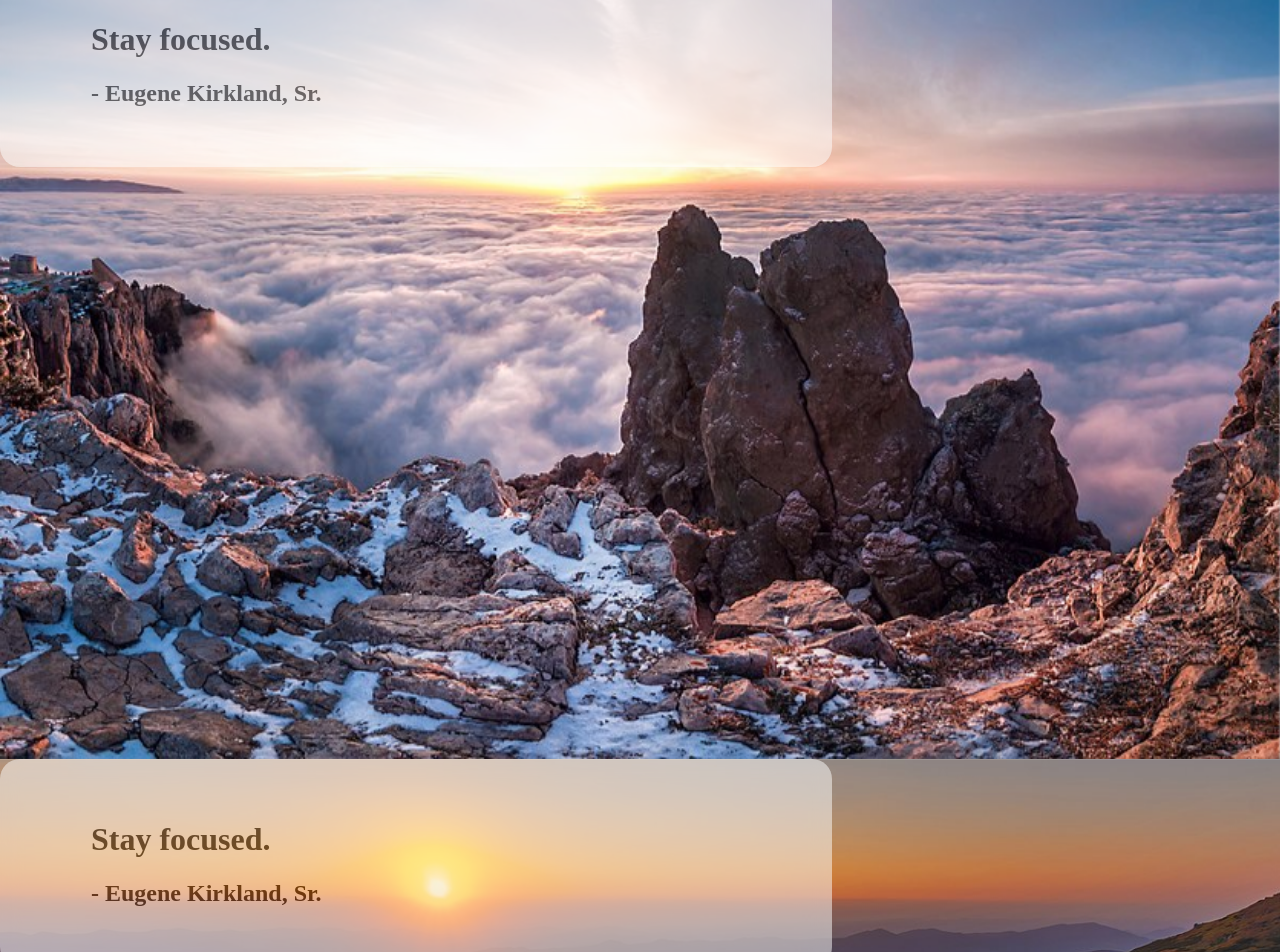
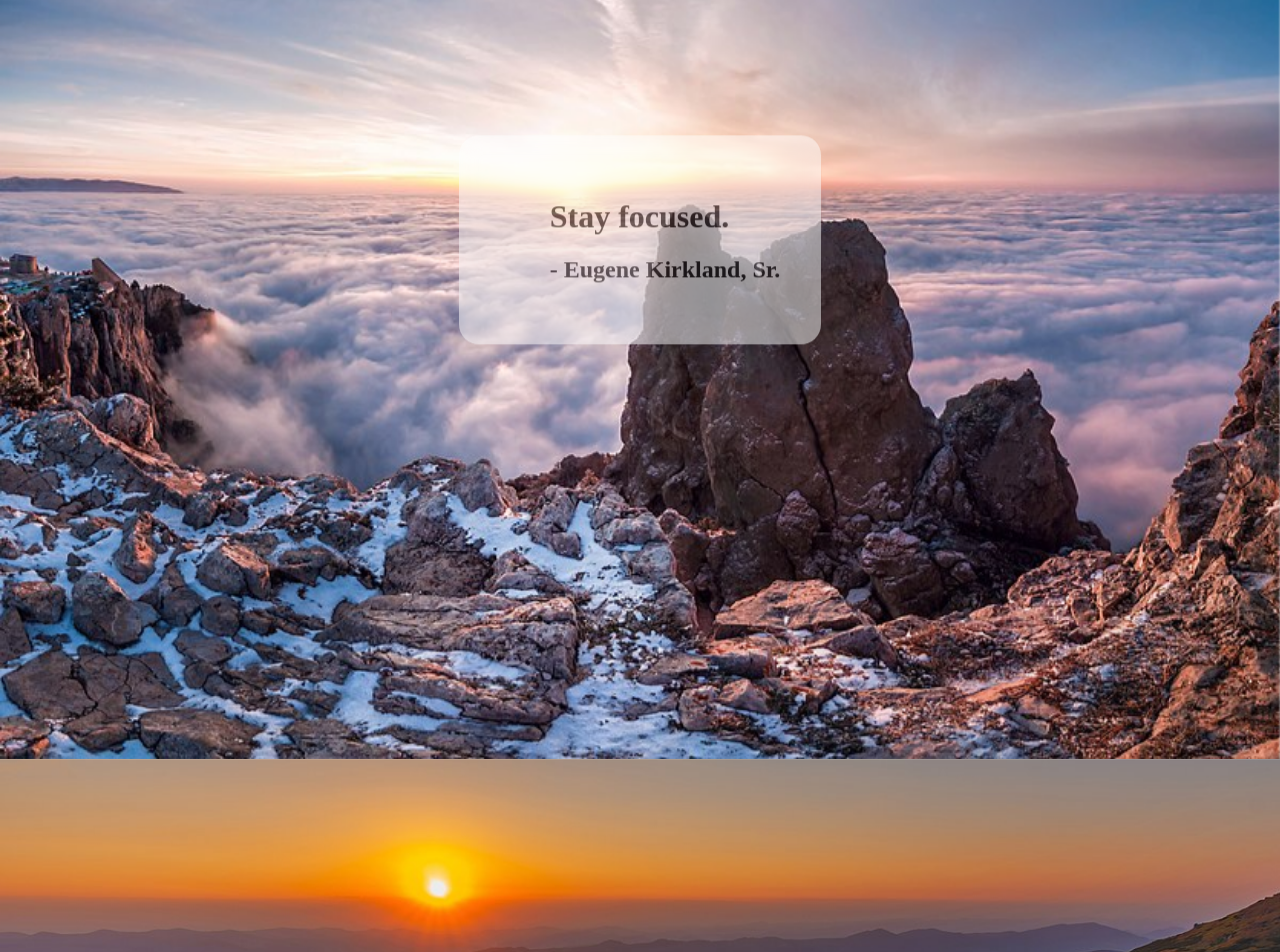
Before and after one commit to BigMoneyKirk/KEUPoetry, an Angular app: page /home in a window 1280 px wide. Shown: the part 160-1112 px from the top of the page. Built offline with nearby package versions, Linux system fonts and the light colour scheme.

Commit message:
Centered the slogan part - going to work on the nav bar; when I click it, it will take me to a section of the page

```diff
--- a/src/app/tabs/home/home.component.html
+++ b/src/app/tabs/home/home.component.html
@@ -24,17 +24,14 @@
   <!-- backgrounds/sections -->
   <div class="container">
     <div class="section">
-      <div class="slogan-container">
-        <h1>{{dailySlogan.text}}</h1>
-        <h2>- {{dailySlogan.author}}</h2>
+      <div class="slogan-flex-container">
+        <div class="slogan-container">
+          <h1>{{dailySlogan.text}}</h1>
+          <h2>- {{dailySlogan.author}}</h2>
+        </div>
       </div>
     </div>
-    <div class="section">
-      <div class="slogan-container">
-        <h1>{{dailySlogan.text}}</h1>
-        <h2>- {{dailySlogan.author}}</h2>
-      </div>
-    </div>
+    <div class="section"></div>
     <div class="section"></div>
     <div class="section"></div>
     <div class="section"></div>
--- a/src/app/tabs/home/home.component.scss
+++ b/src/app/tabs/home/home.component.scss
@@ -1,4 +1,4 @@
-
+$navbar-height: 118.667px;
 
 .body {
     margin: 0;
@@ -157,7 +157,7 @@ nav ul li a:hover {
 }
 
 .container .section:nth-child(1) {
-    padding-top: 118.667px;
+    padding-top: $navbar-height;
     background: url('../../../assets/images/backgrounds/ai-petri-low-clouds.jpg');
     background-size: cover;
 }
@@ -193,3 +193,12 @@ nav ul li a:hover {
     padding-left: 90px;
     font-family: controlFont;
 }
+
+.slogan-flex-container {
+    display: flex;
+    width: 100%;
+    justify-content: center;
+    align-items: center;
+    height: 100vh;
+    transform: translateY(-118.667px);
+}
```
